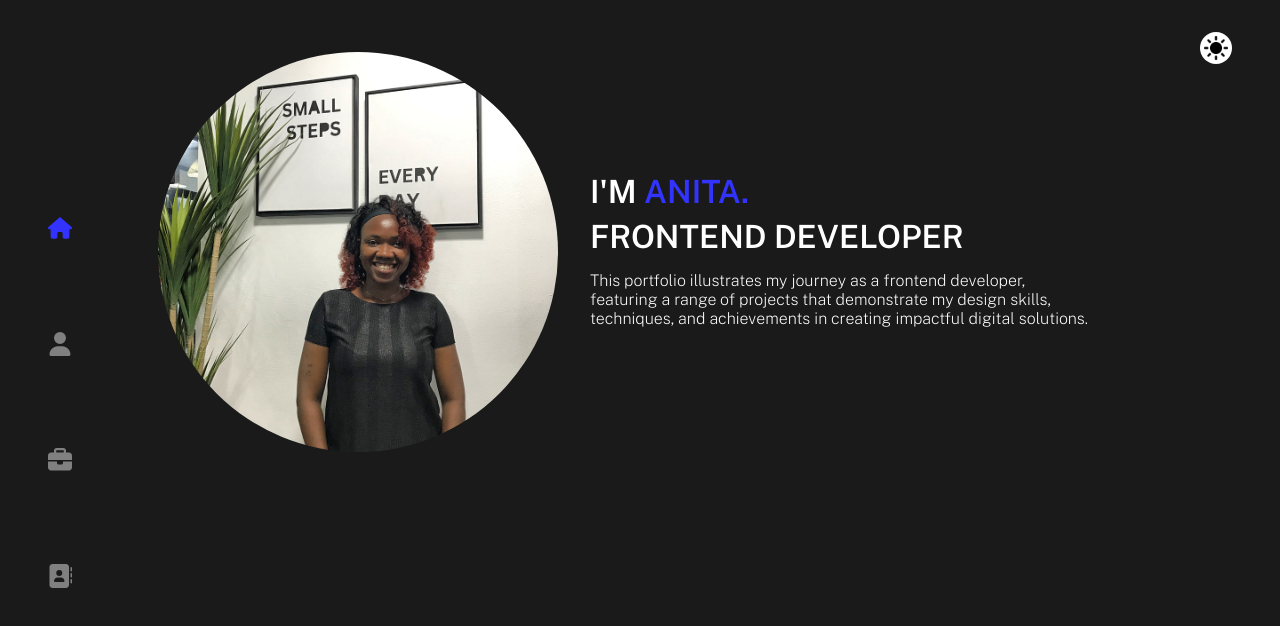
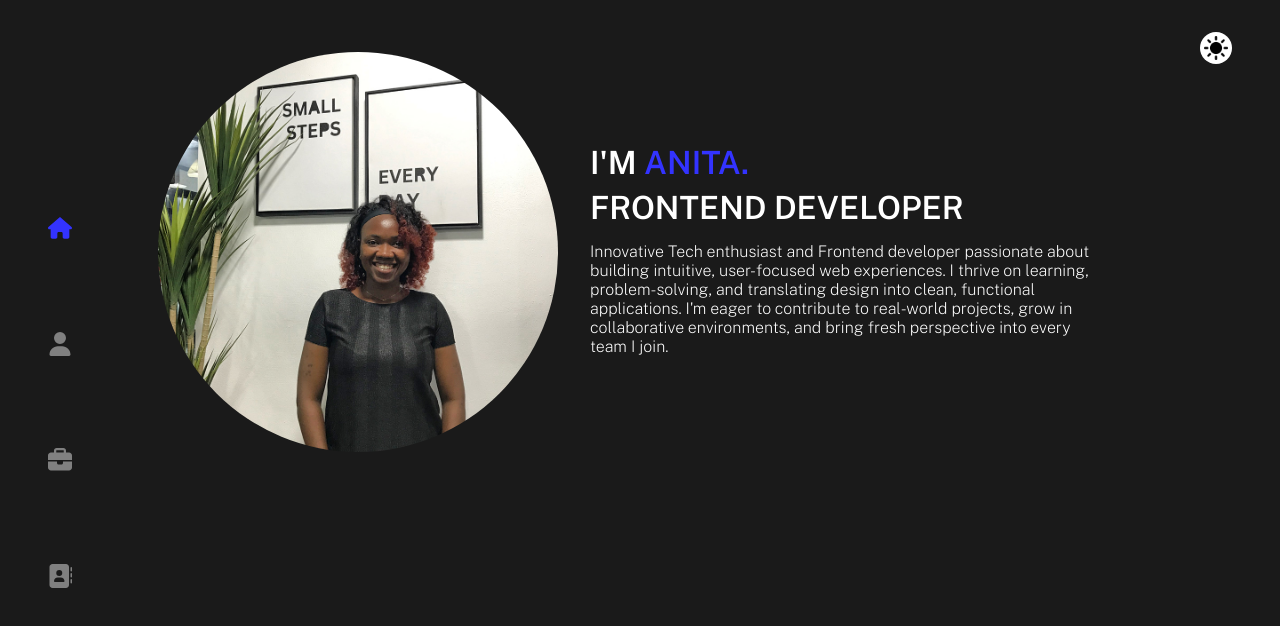
Before and after one commit to anita-david/Portfolio, a React (Vite) app: page / in a window 1280 px wide. Shown: the top 626 px of the page. Built offline with nearby package versions, Linux system fonts and the light colour scheme.

Commit message:
Updated professional summary

```diff
--- a/src/pages/Home.jsx
+++ b/src/pages/Home.jsx
@@ -17,9 +17,7 @@ export default function Home() {
           Frontend Developer
         </p>
         <p className="home-description">
-          This portfolio illustrates my journey as a frontend developer,
-          featuring a range of projects that demonstrate my design skills,
-          techniques, and achievements in creating impactful digital solutions.
+           Innovative Tech enthusiast and Frontend developer passionate about building intuitive, user-focused web experiences. I thrive on learning, problem-solving, and translating design into clean, functional applications. I'm eager to contribute to real-world projects, grow in collaborative environments, and bring fresh perspective into every team I join.
         </p>
       </div>
     </div>
```
